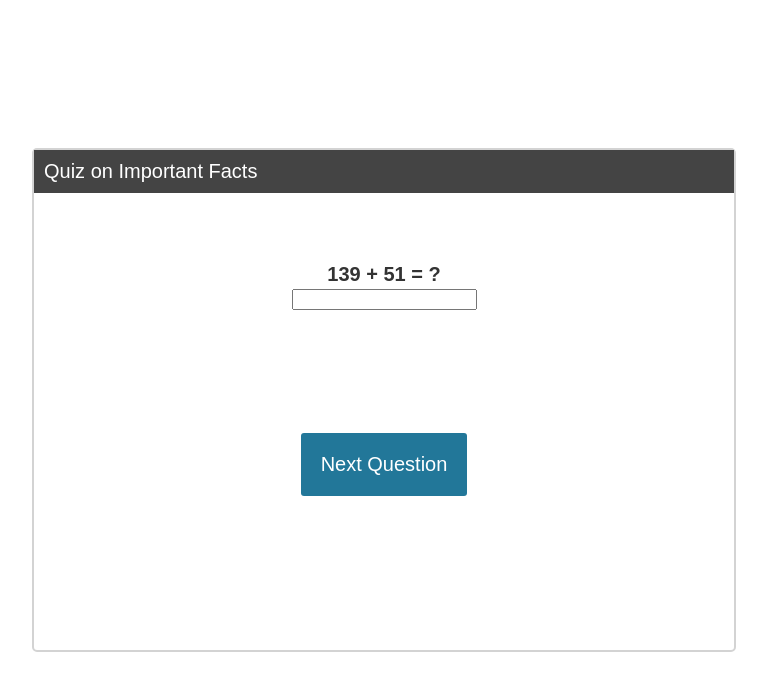
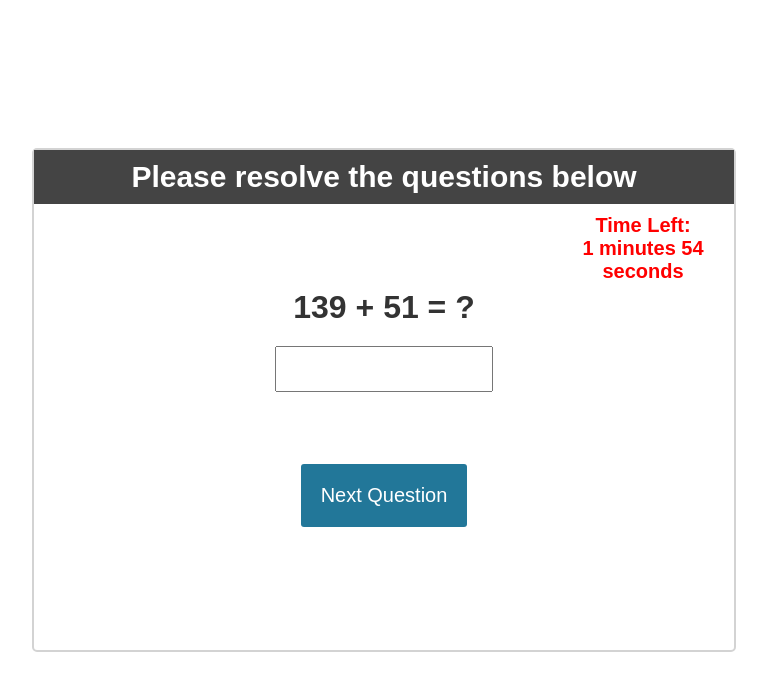
Before and after one commit to annanda/calmed_task_environment, a Flask app: page /third_task in a window 1280 px wide. Shown: the top 691 px of the page, without its empty margins (256-1023 px from the left). Run offline with Flask 2, Linux system fonts and the light colour scheme.

Commit message:
Improving design of worksheet: fonts, colours, positions.

```diff
--- a/static/quiz.css
+++ b/static/quiz.css
@@ -8,15 +8,19 @@ h1#worksheet {
     font-weight: 300;
     margin: 0px;
     padding: 10px;
-    font-size: 20px;
+    font-size: 30px;
     background-color: #444;
     color: #fff;
     visibility: visible;
     display: block;
+    text-align: center;
+    font-weight: bold;
 }
 
 .question {
     font-weight: 600;
+    FONT-SIZE: xx-large;
+    margin-bottom: 20px;
 }
 
 .answers {
@@ -63,7 +67,7 @@ button {
 .slide {
     position: absolute;
     left: 0px;
-    top: 30px;
+    top: 75px;
     width: 100%;
     z-index: 1;
     opacity: 0;
@@ -78,8 +82,8 @@ button {
 
 .quiz-container {
     position: relative;
-    height: 200px;
-    margin-top: 40px;
+    height: 250px;
+    margin-top: 0px;
     text-align: center;
 }
 
@@ -95,3 +99,16 @@ button {
 #quiz-buttons-message {
     text-align: center;
 }
+
+input[type=text] {
+    width: 30%;
+    height: 40px;
+    font-size: x-large;
+}
+
+#quiz-time-left {
+    width: 26%;
+    float: right;
+    color: red;
+    font-weight: bold;
+}
--- a/static/quiz.js
+++ b/static/quiz.js
@@ -13,7 +13,7 @@ window.onload = function () {
     let timer;
 
     function CheckTime() {
-        document.getElementById("quiz-time-left").innerHTML = 'Time Left: ' + c_minutes + ' minutes ' + c_seconds + ' seconds ';
+        document.getElementById("quiz-time-left").innerHTML = 'Time Left: <br>' + c_minutes + ' minutes ' + c_seconds + ' seconds ';
 
         if (total_seconds <= 0) {
             showResults();
@@ -119,7 +119,7 @@ window.onload = function () {
 
     // display quiz right away
     buildQuiz();
-    // CheckTime();
+    CheckTime();
 
     const slides = document.querySelectorAll(".slide");
     let currentSlide = 0;
--- a/templates/third_task.html
+++ b/templates/third_task.html
@@ -8,7 +8,7 @@
 <body>
 <div id="wrapper">
     <div id="content">
-        <h1 id="worksheet">Quiz on Important Facts</h1>
+        <h1 id="worksheet">Please resolve the questions below</h1>
         <div class="quiz-container">
             <div id="quiz-time-left"></div>
             <div id="quiz"></div>
```
